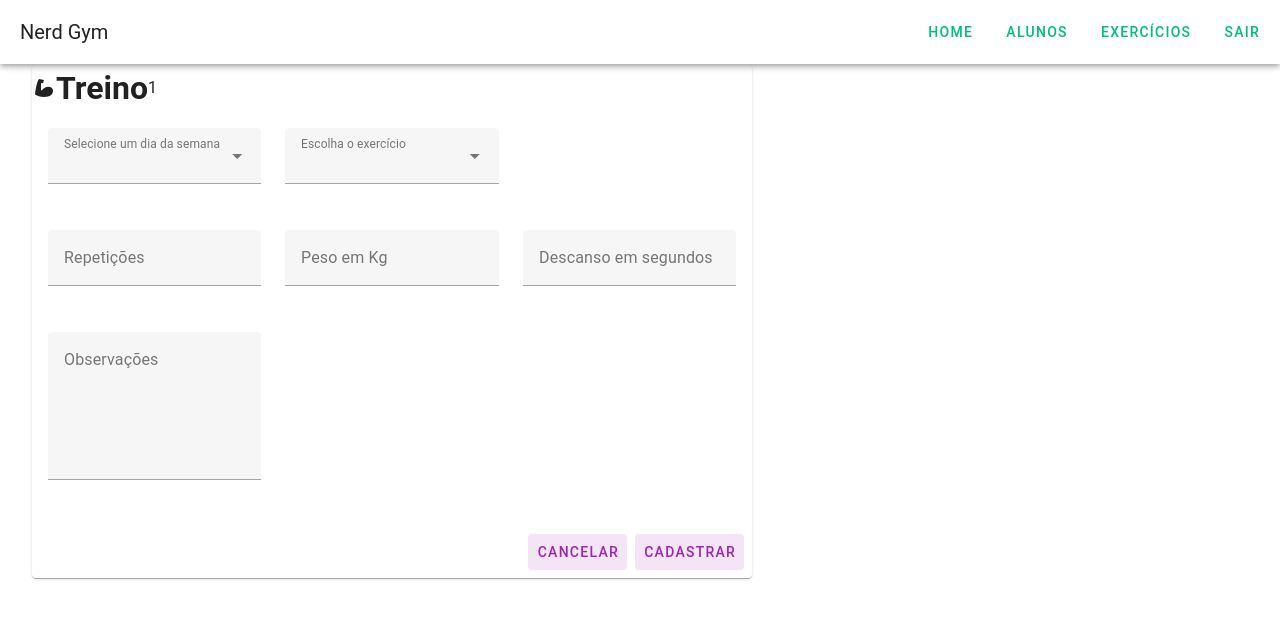
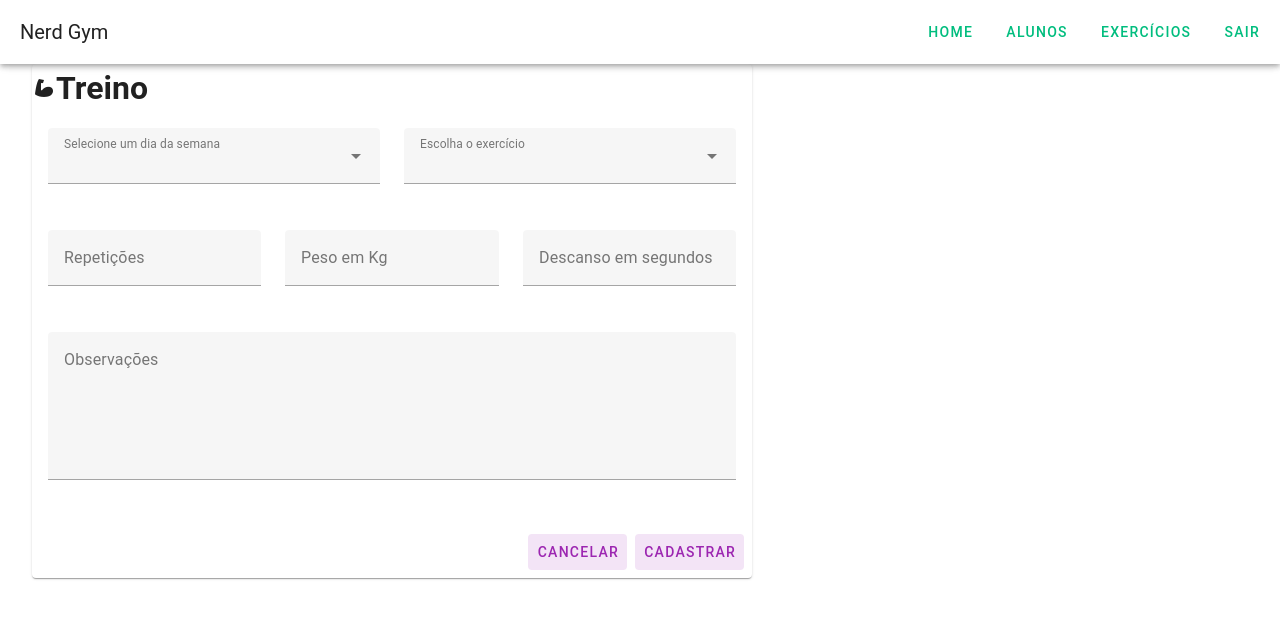
Before and after one commit to fnascimentosilva/projeto-front-end, a Vue app in the folder nerd-gym/: page /aluno/1/montagem_treino in a window 1280 px wide. Shown: the top 618 px of the page. Built offline with nearby package versions, Linux system fonts and the light colour scheme; no server answers.

Commit message:
ajuste tamanho inouts

```diff
--- a/nerd-gym/src/views/Exercicios/MontagemTreino.vue
+++ b/nerd-gym/src/views/Exercicios/MontagemTreino.vue
@@ -3,13 +3,13 @@
     <div class="d-flex align-center">
       <v-icon>mdi-arm-flex</v-icon>
       <h1>Treino</h1>
-      {{ student_id }}
+
     </div>
 
     <v-form ref="form" @submit.prevent="cadastrarTreino" variant="outlined">
       <v-container>
         <v-row>
-          <v-col cols="6" md="4">
+          <v-col cols="6" md="6">
             <v-select
               v-model="diaSelecionado"
               :items="diaDaSemana"
@@ -20,7 +20,7 @@
             ></v-select>
           </v-col>
 
-          <v-col cols="6" md="4">
+          <v-col cols="6" md="6">
             <v-select
               v-model="exercicioSelecionado"
               item-title="description"
@@ -62,7 +62,7 @@
           </v-col>
         </v-row>
         <v-row>
-          <v-col cols="12" md="4">
+          <v-col cols="12" md="12">
             <v-textarea v-model="observacoes" label="Observações"></v-textarea>
           </v-col>
         </v-row>
```
